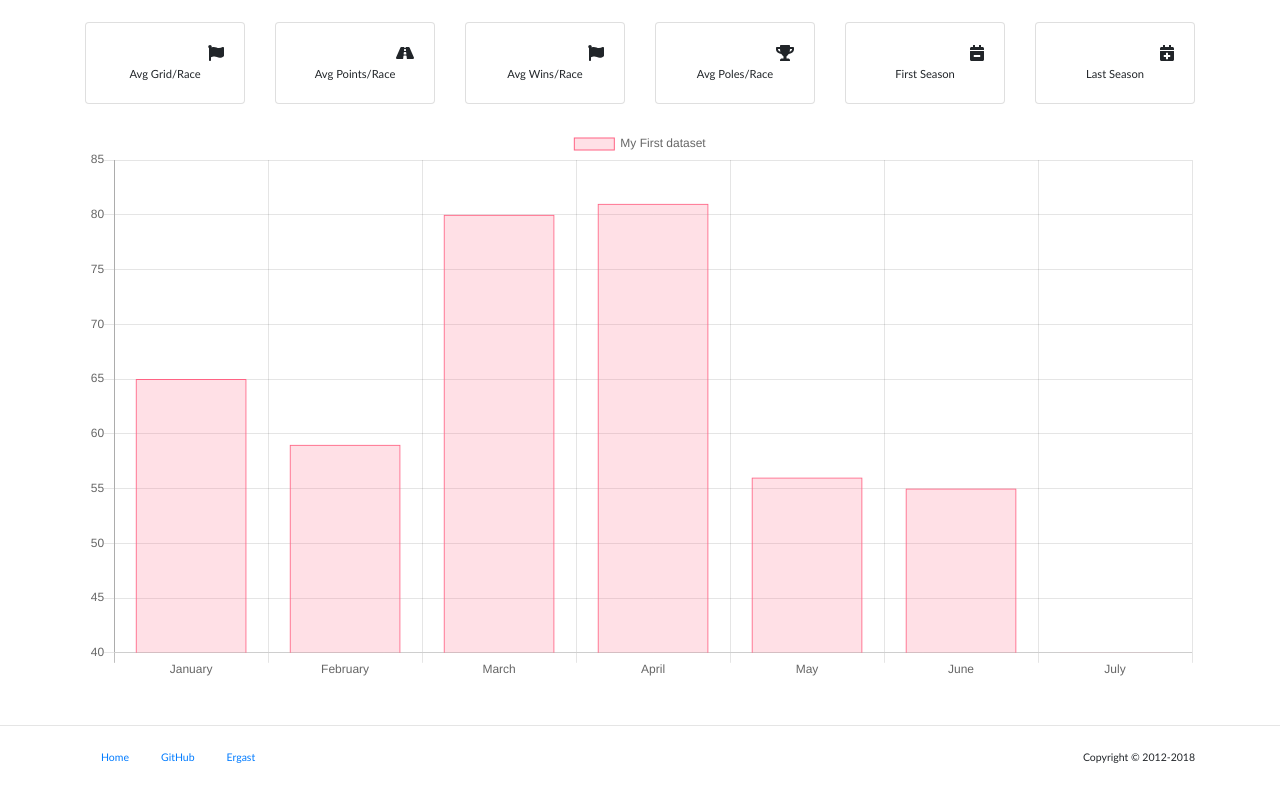
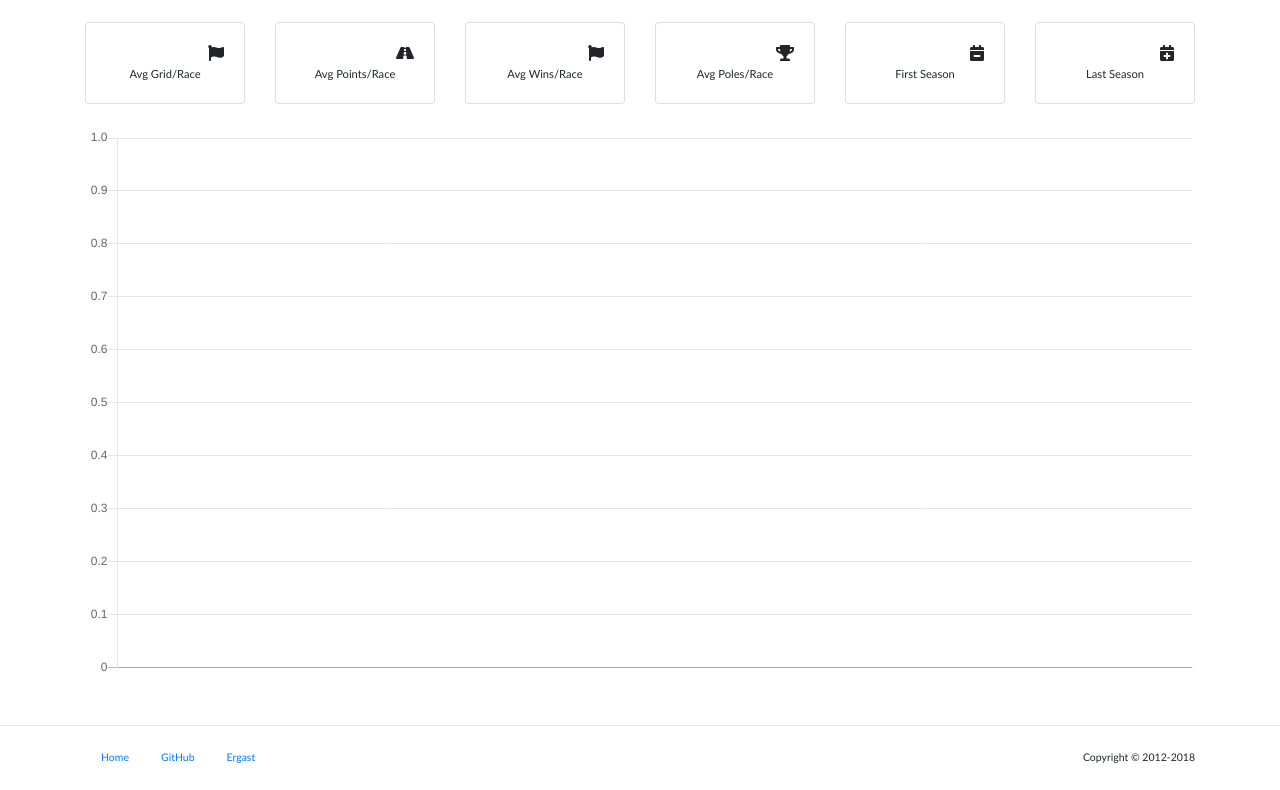
Before and after one commit to loljoho/react-gpquery, a React (Create React App) app: page /drivers/alonso in a window 1280 px wide. Shown: the part 353-1143 px from the top of the page. Built offline with nearby package versions, Linux system fonts and the light colour scheme; no server answers; some icons are missing.

Commit message:
Use state for chart data and options

```diff
--- a/src/components/Driver/DriverStatsContainer.js
+++ b/src/components/Driver/DriverStatsContainer.js
@@ -81,6 +81,8 @@ const requestData = (driverId) => {
       const res = {};
       res.rows = rows;
       res.driver = {};
+
+      res.data = {};
 
       res.driver.driverId           = rows[0].driverId;
       res.driver.driverCode         = rows[0].driverCode;
@@ -179,6 +181,12 @@ class DriverStatsContainer extends Component {
     super()
     this.state = {
       rows: [],
+      chart: {
+        data: {
+          labels: [],
+          datasets: []
+        }
+      },
       driver: {},
       pages: null,
       loading: true
@@ -192,6 +200,10 @@ class DriverStatsContainer extends Component {
     requestData(driverId).then(res => {
       this.setState({
         rows: res.rows,
+        chart: {
+          data: data,
+          options: options
+        },
         driver: res.driver,
         loading: false
       });
@@ -231,8 +243,8 @@ class DriverStatsContainer extends Component {
         <Row>
           <Col>
             <Bar
-              data={data}
-              options={options}
+              data={this.state.chart.data}
+              options={this.state.chart.options}
             />
           </Col>
         </Row>
```
